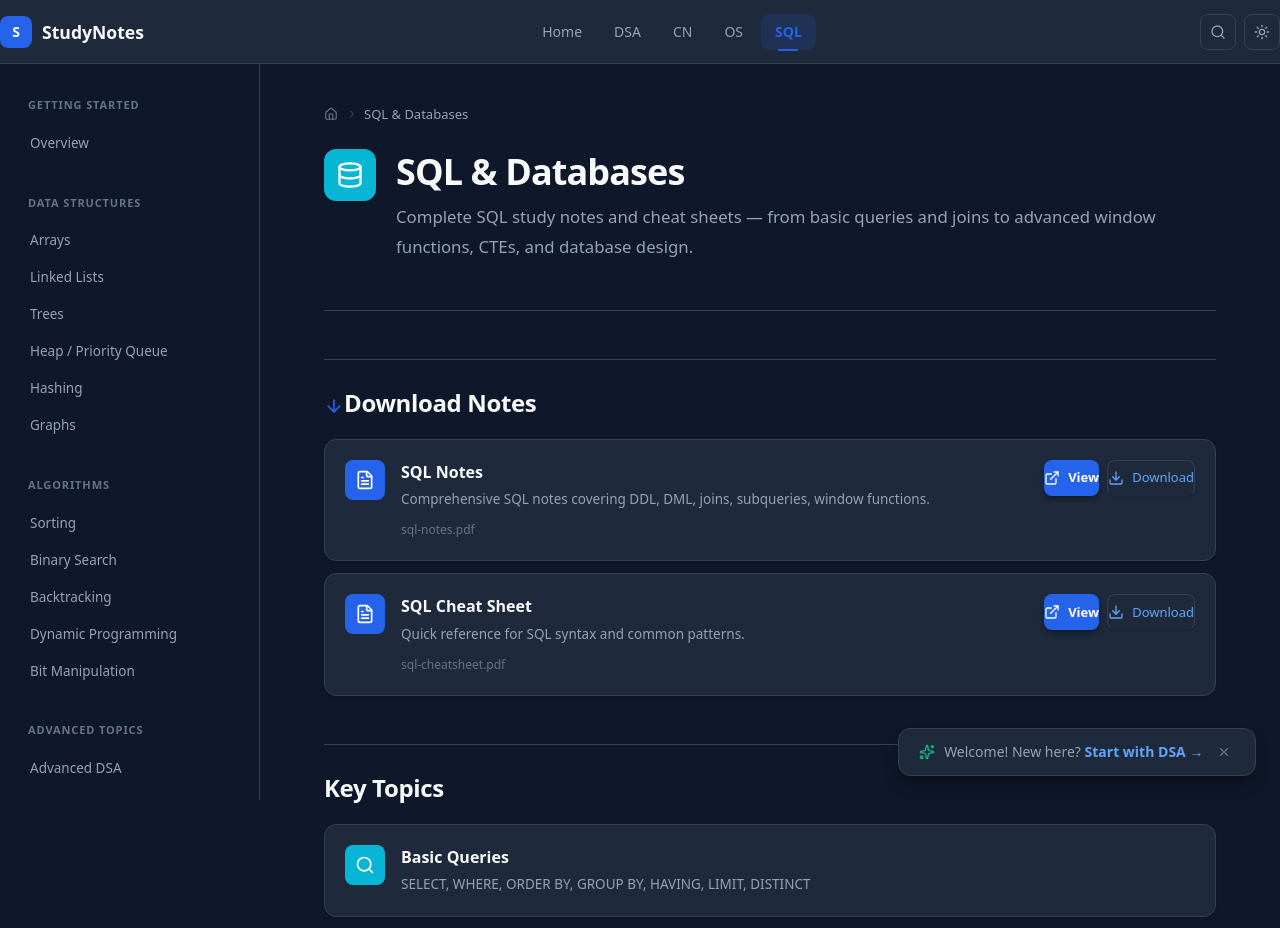
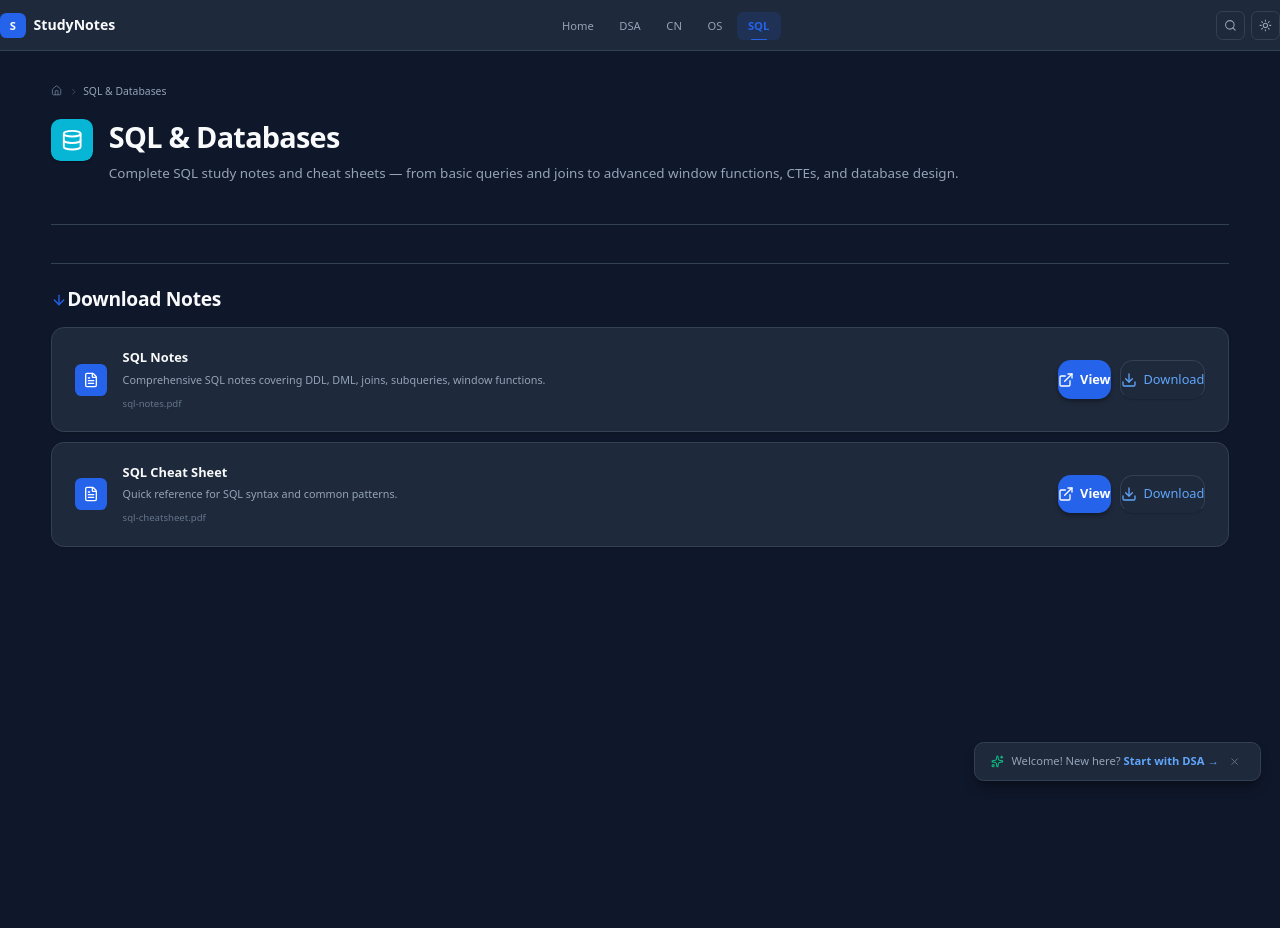
Before and after one commit to Rhushya/DSA, a Next.js app: page /sql in a window 1280 px wide. Shown: the top 928 px of the page. After the commit the page ends 800 px from the top, so only its background shows below. Built offline with nearby package versions, Linux system fonts and the light colour scheme.

Commit message:
feat: bigger rounder buttons, 80pct zoom, dark mode fix, no scroll on short pages

```diff
--- a/src/app/cn/page.tsx
+++ b/src/app/cn/page.tsx
@@ -1,7 +1,6 @@
-import LeftSidebar from '@/components/LeftSidebar';
 import Breadcrumbs from '@/components/Breadcrumbs';
 import PDFDownload from '@/components/PDFDownload';
-import { Network, Wifi, Globe, Lock, ArrowDown } from 'lucide-react';
+import { Network, ArrowDown } from 'lucide-react';
 import type { Metadata } from 'next';
 
 export const metadata: Metadata = {
@@ -10,17 +9,9 @@ export const metadata: Metadata = {
         'Free computer networking study notes covering the OSI model, TCP/IP, HTTP, DNS, routing protocols and network security. Interview-ready.',
 };
 
-const topics = [
-    { icon: Network, title: 'OSI Model', desc: '7 layers: Physical, Data Link, Network, Transport, Session, Presentation, Application' },
-    { icon: Wifi, title: 'TCP/IP Model', desc: '4 layers: Network Access, Internet, Transport, Application' },
-    { icon: Globe, title: 'Protocols', desc: 'HTTP/HTTPS, FTP, SMTP, DNS, DHCP, ARP, TCP, UDP, IP' },
-    { icon: Lock, title: 'Network Security', desc: 'Firewalls, SSL/TLS, Encryption, VPN, Authentication' },
-];
-
 export default function CNPage() {
     return (
         <div className="docs-layout">
-            <LeftSidebar />
             <main className="main-content">
                 <div className="content-area">
                     <Breadcrumbs items={[{ label: 'Computer Networking' }]} />
@@ -44,21 +35,6 @@ export default function CNPage() {
                         filename="cn-notes.pdf"
                         href="/files/cn-notes.pdf"
                     />
-
-                    <h2 className="animate-fade-in-up delay-2">Key Topics</h2>
-                    <div style={{ display: 'grid', gap: '0.75rem' }}>
-                        {topics.map((topic, i) => (
-                            <div key={i} className={`topic-card animate-fade-in-up delay-${Math.min(i + 2, 6)}`}>
-                                <div className="icon-box-sm" style={{ background: 'var(--cn-color)' }}>
-                                    <topic.icon className="w-5 h-5" style={{ color: 'white' }} />
-                                </div>
-                                <div>
-                                    <h3 style={{ fontSize: '1rem', fontWeight: 600, marginBottom: '0.25rem', color: 'var(--text-primary)', marginTop: 0 }}>{topic.title}</h3>
-                                    <p style={{ margin: 0, fontSize: '13.5px', color: 'var(--text-secondary)', lineHeight: 1.6 }}>{topic.desc}</p>
-                                </div>
-                            </div>
-                        ))}
-                    </div>
                 </div>
             </main>
         </div>
--- a/src/app/globals.css
+++ b/src/app/globals.css
@@ -138,6 +138,7 @@ html {
   scroll-behavior: smooth;
   scroll-padding-top: 72px;
   -webkit-text-size-adjust: 100%;
+  zoom: 0.8;
 }
 
 body {
@@ -300,7 +301,8 @@ header {
    ============================================================ */
 .docs-layout {
   display: flex;
-  min-height: calc(100vh - 64px);
+  min-height: calc(100vh / 0.8 - 64px);
+  overflow: hidden;
 }
 
 /* ============================================================
@@ -373,6 +375,8 @@ header {
   min-width: 0;
   padding: 2.5rem 4rem;
   max-width: none;
+  display: flex;
+  flex-direction: column;
 }
 
 /* ============================================================
@@ -1173,12 +1177,12 @@ html.light .footer-links a:hover {
    ============================================================ */
 .topic-card {
   display: flex;
-  align-items: flex-start;
-  gap: 1rem;
-  padding: 1.25rem;
+  align-items: center;
+  gap: 1.25rem;
+  padding: 1.5rem 1.75rem;
   background: var(--card-bg);
   border: 1px solid var(--border);
-  border-radius: var(--radius-lg);
+  border-radius: var(--radius-xl);
   transition: transform var(--transition-base), box-shadow var(--transition-base), border-color var(--transition-base);
   box-shadow: var(--shadow-xs);
 }
--- a/src/app/layout.tsx
+++ b/src/app/layout.tsx
@@ -99,8 +99,13 @@ export default function RootLayout({
     children: React.ReactNode;
 }>) {
     return (
-        <html lang="en" suppressHydrationWarning>
+        <html lang="en" className="dark" suppressHydrationWarning>
             <head>
+                <script
+                    dangerouslySetInnerHTML={{
+                        __html: `(function(){try{var t=localStorage.getItem('theme');if(t==='light'){document.documentElement.classList.remove('dark');document.documentElement.classList.add('light')}else{document.documentElement.classList.add('dark');document.documentElement.classList.remove('light')}}catch(e){}})()`,
+                    }}
+                />
                 <script
                     type="application/ld+json"
                     dangerouslySetInnerHTML={{ __html: JSON.stringify(jsonLd) }}
--- a/src/app/os/page.tsx
+++ b/src/app/os/page.tsx
@@ -1,7 +1,6 @@
-import LeftSidebar from '@/components/LeftSidebar';
 import Breadcrumbs from '@/components/Breadcrumbs';
 import PDFDownload from '@/components/PDFDownload';
-import { Cpu, MemoryStick, HardDrive, RefreshCw, FileArchive, ArrowDown } from 'lucide-react';
+import { Cpu, ArrowDown } from 'lucide-react';
 import type { Metadata } from 'next';
 
 export const metadata: Metadata = {
@@ -10,18 +9,9 @@ export const metadata: Metadata = {
         'Free operating systems study notes covering process management, memory management, deadlocks, file systems and scheduling. Interview-ready.',
 };
 
-const topics = [
-    { icon: Cpu, title: 'Process Management', desc: 'Process states, PCB, context switching, scheduling algorithms' },
-    { icon: MemoryStick, title: 'Memory Management', desc: 'Paging, segmentation, virtual memory, page replacement algorithms' },
-    { icon: RefreshCw, title: 'Deadlocks', desc: "Prevention, avoidance (Banker's algorithm), detection and recovery" },
-    { icon: HardDrive, title: 'Synchronization', desc: 'Semaphores, mutexes, monitors, producer-consumer problem' },
-    { icon: FileArchive, title: 'File Systems', desc: 'File allocation methods, directory structures, disk scheduling' },
-];
-
 export default function OSPage() {
     return (
         <div className="docs-layout">
-            <LeftSidebar />
             <main className="main-content">
                 <div className="content-area">
                     <Breadcrumbs items={[{ label: 'Operating Systems' }]} />
@@ -45,21 +35,6 @@ export default function OSPage() {
                         filename="os-notes.pdf"
                         href="/files/os-notes.pdf"
                     />
-
-                    <h2 className="animate-fade-in-up delay-2">Key Topics</h2>
-                    <div style={{ display: 'grid', gap: '0.75rem' }}>
-                        {topics.map((topic, i) => (
-                            <div key={i} className={`topic-card animate-fade-in-up delay-${Math.min(i + 2, 6)}`}>
-                                <div className="icon-box-sm" style={{ background: 'var(--os-color)' }}>
-                                    <topic.icon className="w-5 h-5" style={{ color: 'white' }} />
-                                </div>
-                                <div>
-                                    <h3 style={{ fontSize: '1rem', fontWeight: 600, marginBottom: '0.25rem', color: 'var(--text-primary)', marginTop: 0 }}>{topic.title}</h3>
-                                    <p style={{ margin: 0, fontSize: '13.5px', color: 'var(--text-secondary)', lineHeight: 1.6 }}>{topic.desc}</p>
-                                </div>
-                            </div>
-                        ))}
-                    </div>
                 </div>
             </main>
         </div>
--- a/src/app/sql/page.tsx
+++ b/src/app/sql/page.tsx
@@ -1,7 +1,6 @@
-import LeftSidebar from '@/components/LeftSidebar';
 import Breadcrumbs from '@/components/Breadcrumbs';
 import PDFDownload from '@/components/PDFDownload';
-import { Database, Search, Table, Layers, Key, ArrowDown } from 'lucide-react';
+import { Database, ArrowDown } from 'lucide-react';
 import type { Metadata } from 'next';
 
 export const metadata: Metadata = {
@@ -10,18 +9,9 @@ export const metadata: Metadata = {
         'Free SQL study notes covering queries, joins, aggregations, window functions, CTEs, and database design. Interview-ready with runnable examples.',
 };
 
-const topics = [
-    { icon: Search, title: 'Basic Queries', desc: 'SELECT, WHERE, ORDER BY, GROUP BY, HAVING, LIMIT, DISTINCT' },
-    { icon: Layers, title: 'Joins', desc: 'INNER, LEFT, RIGHT, FULL OUTER, CROSS, SELF JOIN' },
-    { icon: Table, title: 'Aggregations', desc: 'COUNT, SUM, AVG, MIN, MAX with GROUP BY' },
-    { icon: Database, title: 'Advanced SQL', desc: 'Window functions, CTEs, subqueries, CASE statements' },
-    { icon: Key, title: 'Database Design', desc: 'Normalization, indexes, constraints, ACID properties' },
-];
-
 export default function SQLPage() {
     return (
         <div className="docs-layout">
-            <LeftSidebar />
             <main className="main-content">
                 <div className="content-area">
                     <Breadcrumbs items={[{ label: 'SQL & Databases' }]} />
@@ -43,21 +33,6 @@ export default function SQLPage() {
                         <PDFDownload title="SQL Notes" description="Comprehensive SQL notes covering DDL, DML, joins, subqueries, window functions." filename="sql-notes.pdf" href="/files/sql-notes.pdf" />
                         <PDFDownload title="SQL Cheat Sheet" description="Quick reference for SQL syntax and common patterns." filename="sql-cheatsheet.pdf" href="/files/sql-cheatsheet.pdf" />
                     </div>
-
-                    <h2 className="animate-fade-in-up delay-2">Key Topics</h2>
-                    <div style={{ display: 'grid', gap: '0.75rem' }}>
-                        {topics.map((topic, i) => (
-                            <div key={i} className={`topic-card animate-fade-in-up delay-${Math.min(i + 2, 6)}`}>
-                                <div className="icon-box-sm" style={{ background: 'var(--sql-color)' }}>
-                                    <topic.icon className="w-5 h-5" style={{ color: 'white' }} />
-                                </div>
-                                <div>
-                                    <h3 style={{ fontSize: '1rem', fontWeight: 600, marginBottom: '0.25rem', color: 'var(--text-primary)', marginTop: 0 }}>{topic.title}</h3>
-                                    <p style={{ margin: 0, fontSize: '13.5px', color: 'var(--text-secondary)', lineHeight: 1.6 }}>{topic.desc}</p>
-                                </div>
-                            </div>
-                        ))}
-                    </div>
                 </div>
             </main>
         </div>
--- a/src/components/PDFDownload.tsx
+++ b/src/components/PDFDownload.tsx
@@ -59,14 +59,14 @@ export default function PDFDownload({ title, description, filename, href }: PDFD
                     </p>
                     <p style={{ fontSize: '12px', color: 'var(--text-muted)', margin: 0 }}>{filename}</p>
                 </div>
-                <div className="flex gap-2 flex-shrink-0">
-                    <Button size="sm" onClick={() => setViewerOpen(true)}>
-                        <ExternalLink className="w-4 h-4" />
+                <div className="flex gap-3 flex-shrink-0">
+                    <Button onClick={() => setViewerOpen(true)}>
+                        <ExternalLink className="w-5 h-5" />
                         <span>View</span>
                     </Button>
-                    <Button asChild variant="secondary" size="sm">
+                    <Button asChild variant="secondary">
                         <a href={href} download={filename}>
-                            <Download className="w-4 h-4" />
+                            <Download className="w-5 h-5" />
                             <span>Download</span>
                         </a>
                     </Button>
--- a/src/components/ui/button.tsx
+++ b/src/components/ui/button.tsx
@@ -20,10 +20,10 @@ const buttonVariants = cva(
           "bg-white! text-[var(--primary)]! font-bold! shadow-[var(--shadow-md)]! hover:shadow-[var(--shadow-lg)]! hover:translate-y-[-1px] active:translate-y-0",
       },
       size: {
-        default: "h-11 px-7 text-[15px] rounded-lg",
-        sm: "h-9 px-4 text-[13px] rounded-md",
-        lg: "h-12 px-10 text-base rounded-lg",
-        icon: "h-9 w-9 rounded-md",
+        default: "h-12 px-8 text-base rounded-xl",
+        sm: "h-11 px-6 text-[15px] rounded-xl",
+        lg: "h-14 px-12 text-lg rounded-2xl",
+        icon: "h-10 w-10 rounded-xl",
       },
     },
     defaultVariants: {
```
